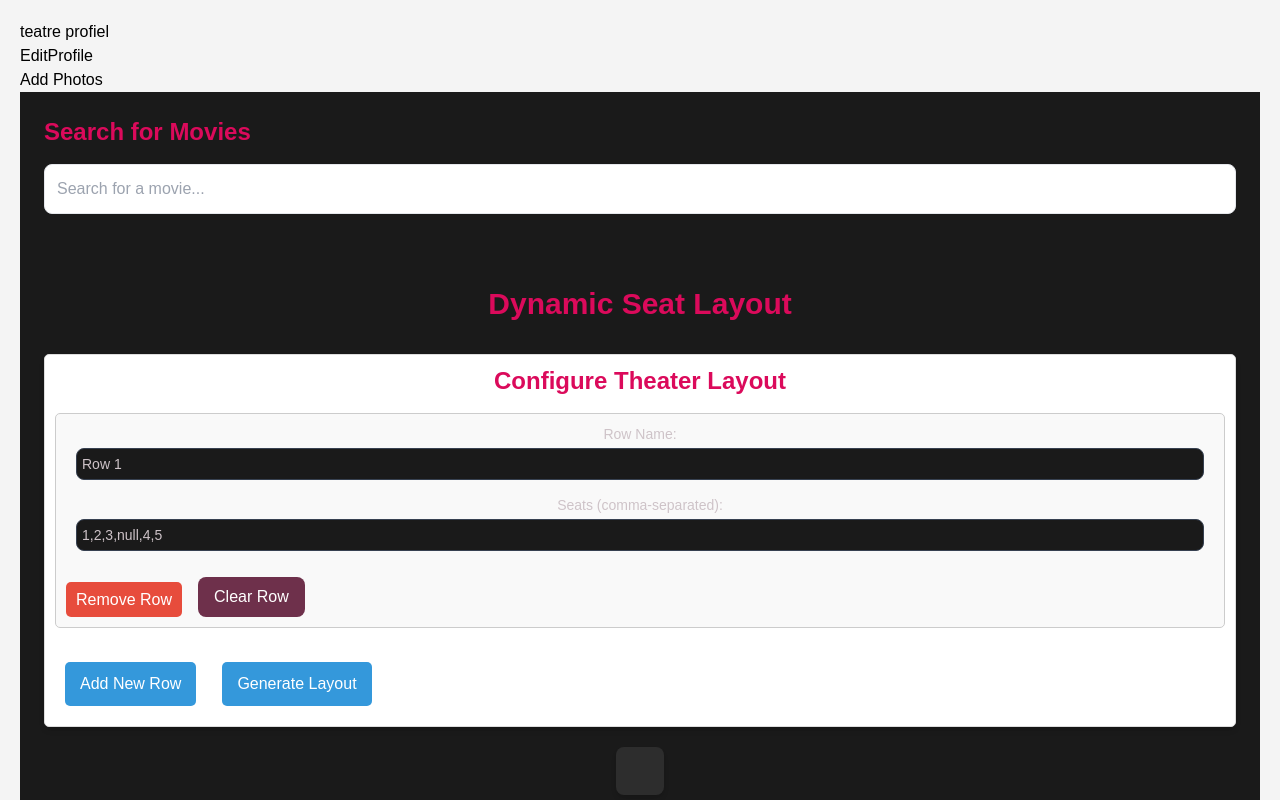
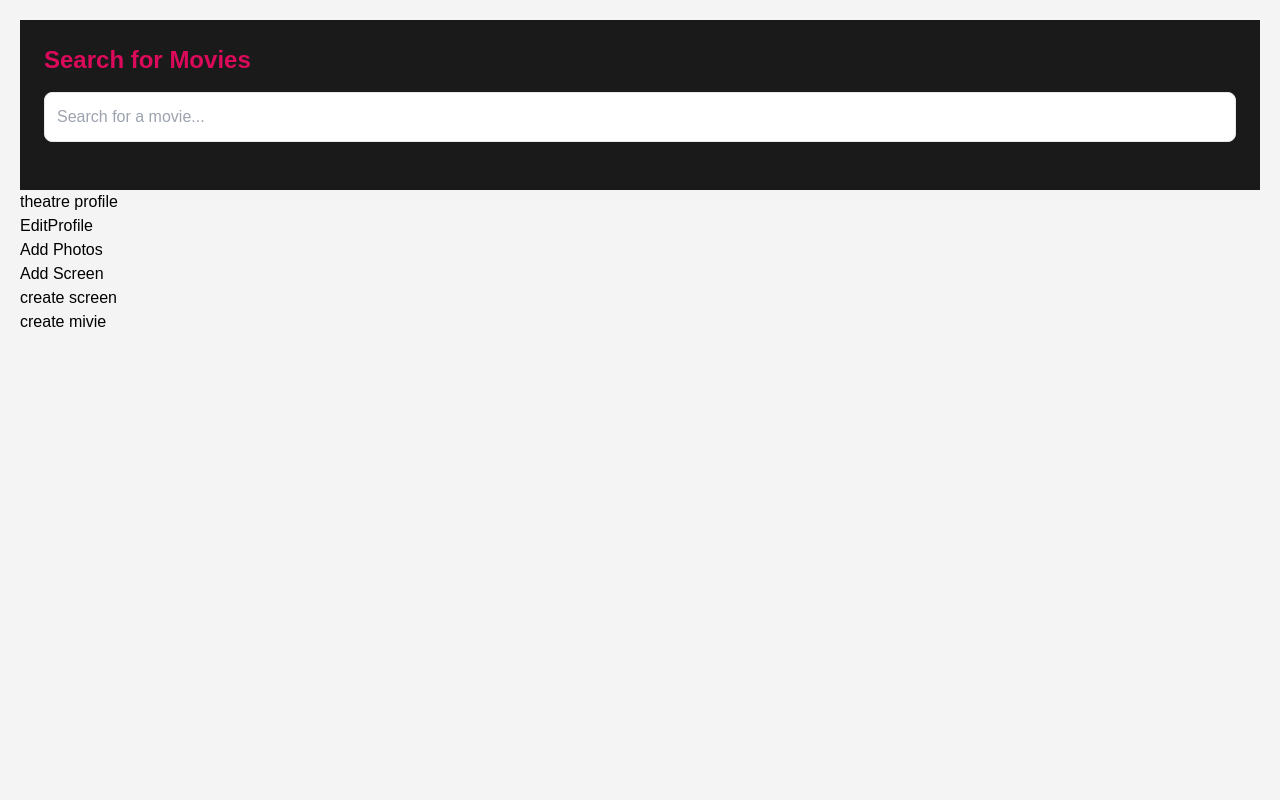
Before and after one commit to vaibhavapriya/ticket-booking-system, a React (Vite) app in the folder front-end/: page /company/1 in a window 1280 px wide. Shown: the top 800 px of the page. Built offline with nearby package versions, Linux system fonts and the light colour scheme.

Commit message:
modalcreation

```diff
--- a/front-end/src/components/seatLayout.jsx
+++ b/front-end/src/components/seatLayout.jsx
@@ -175,7 +175,6 @@ const SeatLayout = () => {
       Save Layout
     </button>
   </div>
-
   );
 };
 
--- a/front-end/src/pages/Home.jsx
+++ b/front-end/src/pages/Home.jsx
@@ -7,24 +7,32 @@ import AddMovie from '../components/AddMovie';
 function Home() {
   const [profileModal,setProfileModal]=useState(false);
   const [photoModal,setPhotoModal]=useState(false);
+  const [screenModal,setScreenModal]=useState(false);
   const isProfileFormOpen=()=>{
     setProfileModal(true)
   }
   const isPhotoFormOpen=()=>{
     setPhotoModal(true)
   }
+  const isScreenFormOpen=()=>{
+    setScreenModal(true)
+  }
   return (
     <div>
-        {profileModal && <FormProfile setProfileModal={setProfileModal}/>}
-        {photoModal && <FormPhoto setPhotoModal={setPhotoModal}/>}
-        <div>teatre profiel</div>
+
+        <AddMovie/>
+        <div>theatre profile</div>
         <div>
           <button onClick={isProfileFormOpen}>EditProfile</button>
         </div>
           <button onClick={isPhotoFormOpen}>Add Photos</button>
         <div>
-        <AddMovie/>
-        <SeatLayout/>
+        </div>
+          <button onClick={isScreenFormOpen}>Add Screen</button>
+        <div>
+        {profileModal && <FormProfile setProfileModal={setProfileModal}/>}
+        {photoModal && <FormPhoto setPhotoModal={setPhotoModal}/>}
+        {screenModal && <SeatLayout setScreenModal={setScreenModal}/>}
 
         </div>
         <div>create screen</div>
```
Lines whose indentation alone changed are shown as unchanged.
